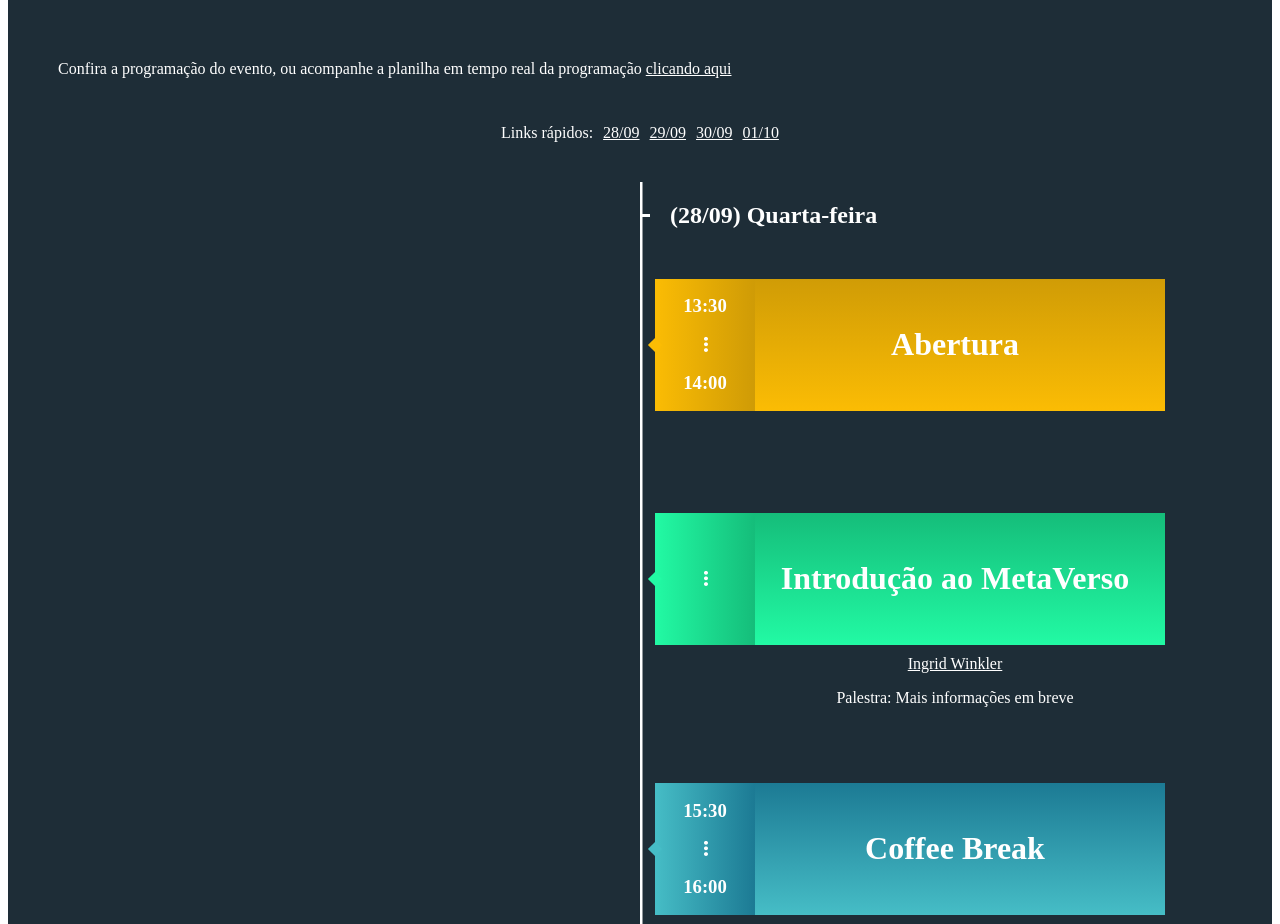
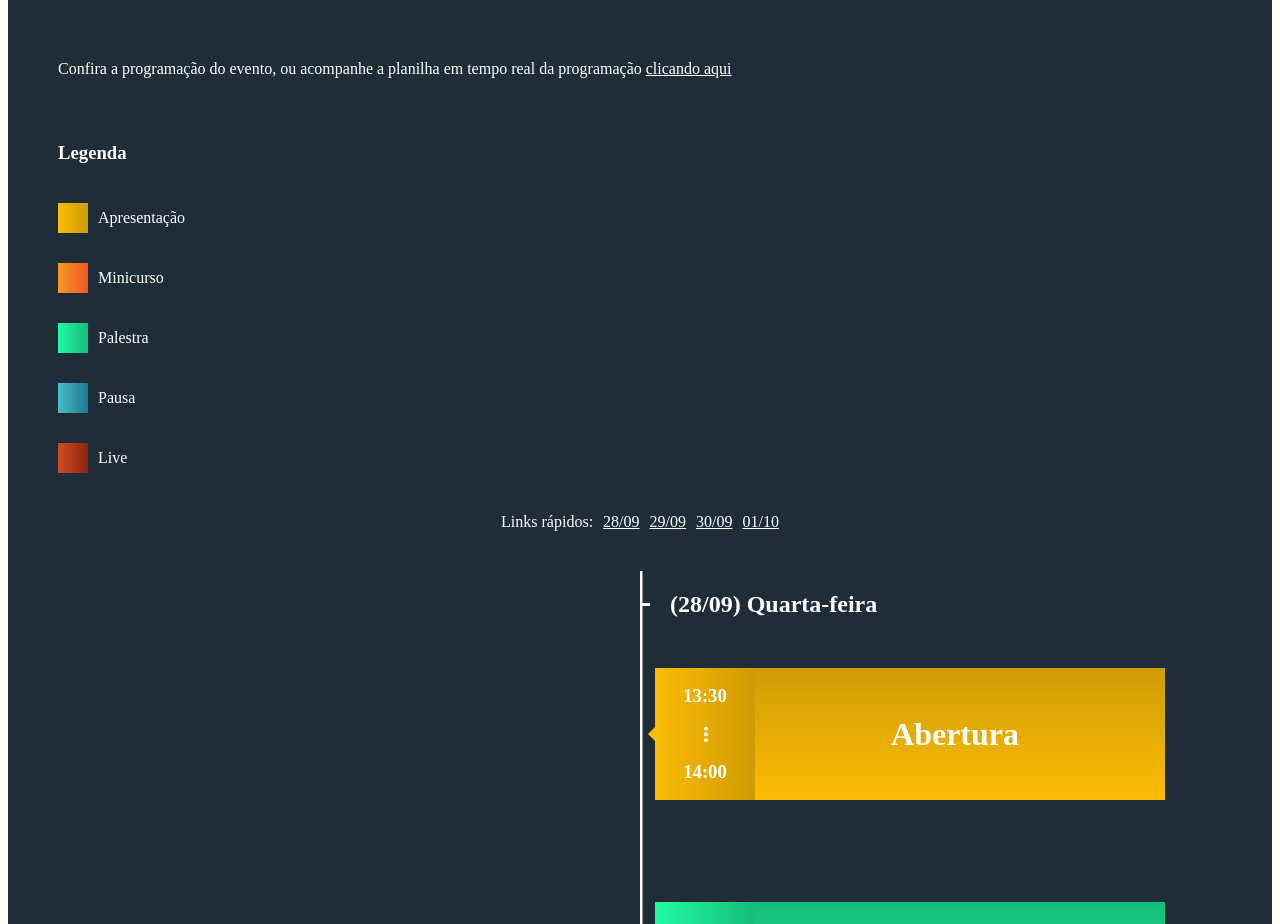
Before and after one commit to igorroc/sinform, a React (Vite) app: page / in a window 1280 px wide. Shown: the part 1480-2404 px from the top of the page. Built offline with nearby package versions, Linux system fonts and the light colour scheme; the HTML template or start-up script is replaced by a standard one.

Commit message:
[add]: Legenda

```diff
--- a/src/pages/Home.jsx
+++ b/src/pages/Home.jsx
@@ -119,6 +119,42 @@ const Section = styled("section", {
 	},
 })
 
+const Legenda = styled("div", {
+	display: "flex",
+	flexDirection: "column",
+	gap: "10px",
+	".leg_item": {
+		display: "flex",
+		alignItems: "center",
+		gap: "10px",
+
+		width: "100%",
+		maxWidth: "300px",
+
+		".leg_block": {
+			width: "30px",
+			height: "30px",
+			background: "white",
+
+			"&.apresentacao": {
+				background: "linear-gradient(to right, #fbbc04, #cf9b06)",
+			},
+			"&.live": {
+				background: "linear-gradient(to right, #d14c28, #8f270a)",
+			},
+			"&.minicurso": {
+				background: "linear-gradient(to right, #fa9822, #ee5627)",
+			},
+			"&.palestra": {
+				background: "linear-gradient(to right, #22faa4, #15bd7a)",
+			},
+			"&.pausa": {
+				background: "linear-gradient(to right, #46bdc6, #1c7a94)",
+			},
+		},
+	},
+})
+
 function Home() {
 	const { height, width } = useWindowDimensions()
 
@@ -209,6 +245,29 @@ function Home() {
 						em tempo real da programação{" "}
 						<a href="/programacao">clicando aqui</a>
 					</p>
+					<Legenda>
+						<h3>Legenda</h3>
+						<div className="leg_item">
+							<div className="leg_block apresentacao"></div>
+							<p>Apresentação</p>
+						</div>
+						<div className="leg_item">
+							<div className="leg_block minicurso"></div>
+							<p>Minicurso</p>
+						</div>
+						<div className="leg_item">
+							<div className="leg_block palestra"></div>
+							<p>Palestra</p>
+						</div>
+						<div className="leg_item">
+							<div className="leg_block pausa"></div>
+							<p>Pausa</p>
+						</div>
+						<div className="leg_item">
+							<div className="leg_block live"></div>
+							<p>Live</p>
+						</div>
+					</Legenda>
 					<Schedule />
 				</div>
 			</Section>
```
